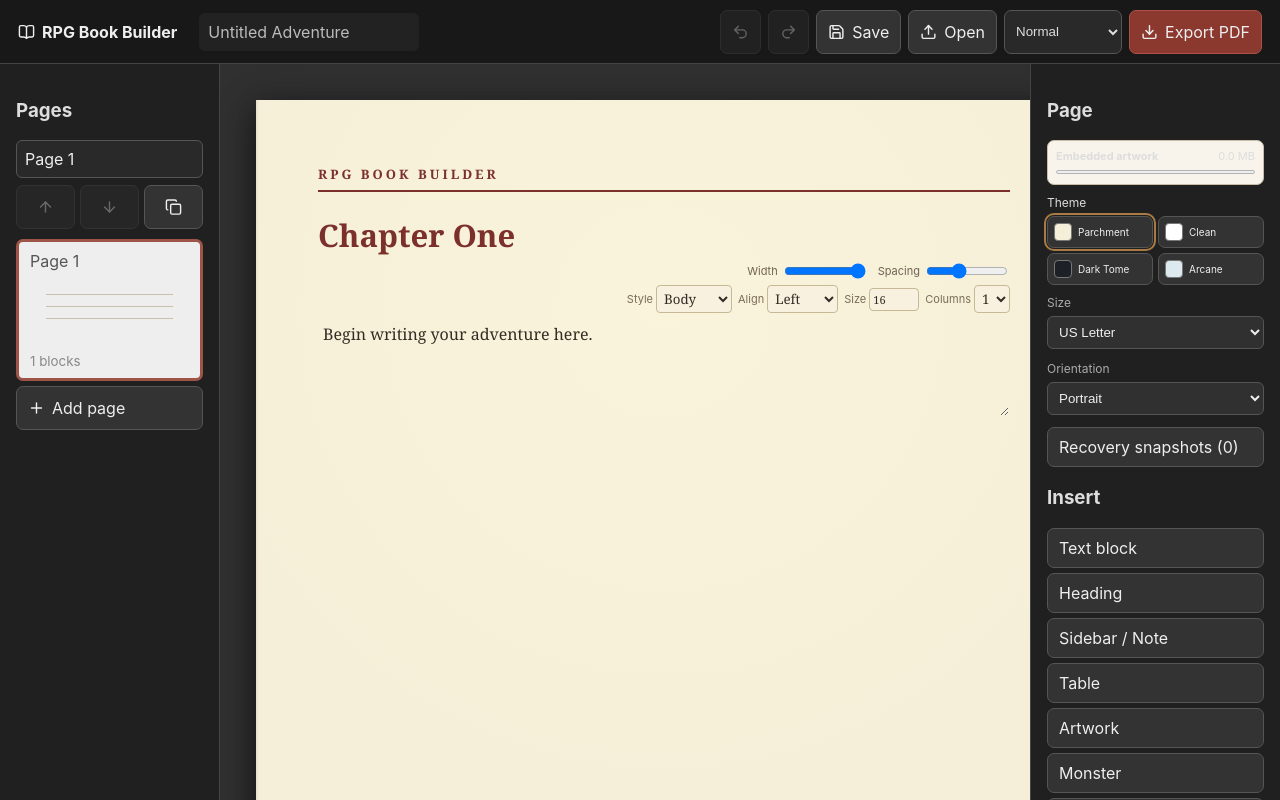
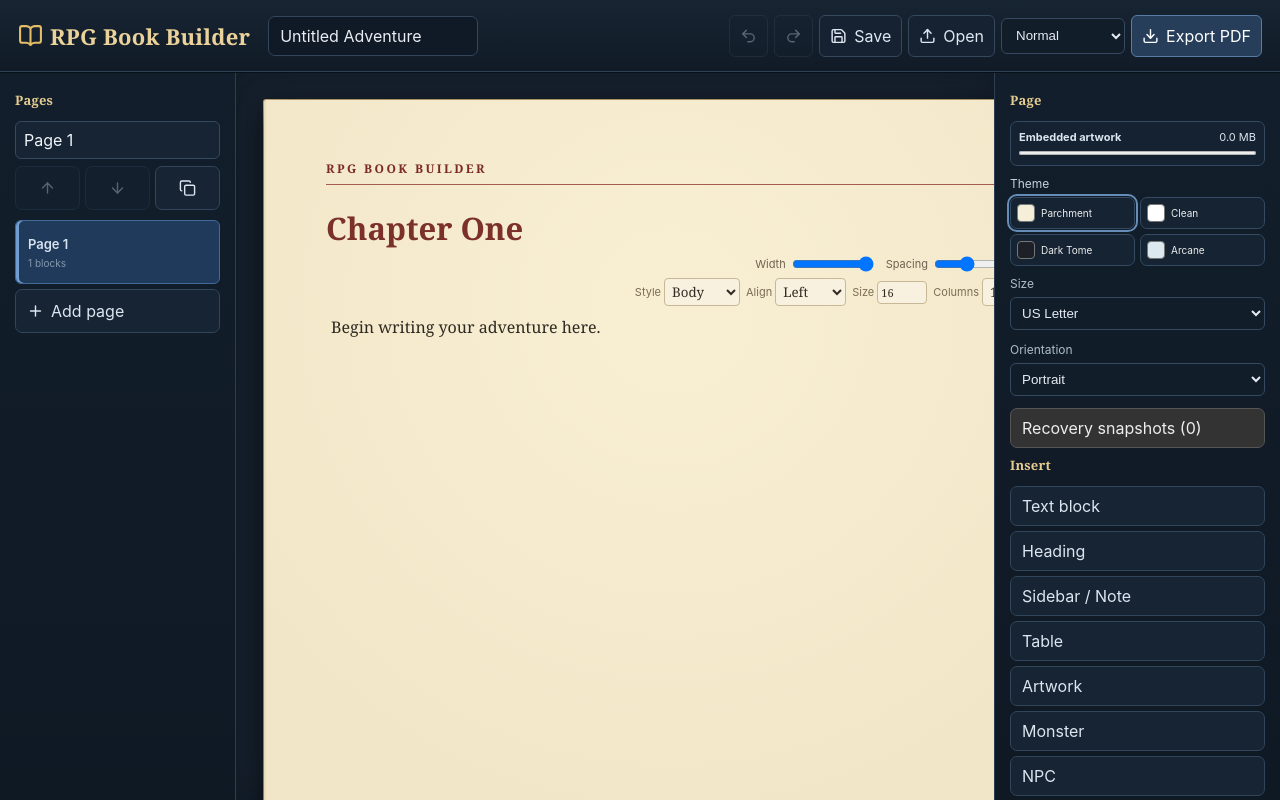
Before and after one commit to siller94-art/RPG-Book-Builder, a React (Vite) app: page / in a window 1280 px wide. Built offline with nearby package versions, Linux system fonts and the light colour scheme.

Commit message:
Match final RPG Book Builder mockup styling

```diff
--- a/src/styles.css
+++ b/src/styles.css
@@ -54,3 +54,48 @@
 .themePicker{display:grid;gap:6px;margin-bottom:10px;font-size:12px}.themeChoices{display:grid;grid-template-columns:1fr 1fr;gap:5px}.themeChoice{display:flex;align-items:center;justify-content:flex-start;gap:6px;padding:6px;font-size:10px}.themeChoice i{width:18px;height:18px;border-radius:4px;border:1px solid #777;background:#f5efd9}.themeChoice.clean i{background:#fff}.themeChoice.dark i{background:#1d2026}.themeChoice.arcane i{background:#dceaf0}.themeChoice.selected{outline:2px solid #a77b43;outline-offset:1px}
 
 .recoveryTools{display:grid;gap:5px;margin:8px 0}.recoveryList{display:grid;gap:4px;padding:6px;background:#242424;border:1px solid #444;border-radius:6px}.recoveryList button{text-align:left;font-size:10px;padding:6px}.recoveryList small{color:#aaa;padding:4px}
+
+
+/* Final RPG Book Builder desktop UI — mockup target */
+:root{font-family:Inter,system-ui,-apple-system,BlinkMacSystemFont,"Segoe UI",sans-serif;background:#0d1621;color:#dce6f1}
+body{background:#0d1621}
+.app{grid-template:72px 1fr/236px minmax(620px,1fr) 286px;background:#101a26}
+header{height:72px;background:linear-gradient(180deg,#172432 0%,#111b27 100%);border-bottom:1px solid #304153;padding:0 18px;gap:18px;box-shadow:0 1px 0 #071019;z-index:10}
+header b{font:700 22px Georgia,serif;color:#ead29a;white-space:nowrap;letter-spacing:.2px}
+header b svg{width:25px;height:25px;color:#e4bd67}
+.projectTitle{width:210px;background:#101a26;border:1px solid #33465a;color:#e9edf2;border-radius:7px;padding:9px 11px}
+.projectTitle:focus{border-color:#668bb6;box-shadow:0 0 0 2px #3f638533}
+nav{gap:6px;align-items:center}
+nav button,.quality{min-height:36px;background:#162231;border:1px solid #35485c;color:#dfe8f2;border-radius:6px;padding:8px 10px}
+nav button:hover{background:#21344a;border-color:#547395}
+nav .primary{background:#263e59;border-color:#577ca6;color:#fff}
+nav .primary:hover{background:#315173}
+.pages,.tools{background:linear-gradient(180deg,#121e2b,#0f1924);color:#d9e2ec;padding:15px;border-color:#2d3e50}
+.pages h3,.tools h3{font:700 13px Georgia,serif;color:#e6cc91;text-transform:none;letter-spacing:.2px;margin:4px 0 12px}
+.pageName{background:#162433;border:1px solid #354a60;color:#f0f4f8;border-radius:6px}
+.pageActions button,.pages>button,.tools>button{background:#162433;border-color:#31465b;color:#dce6f1}
+.pageActions button:hover,.pages>button:hover,.tools>button:hover{background:#213750;border-color:#54779c}
+.pages .thumb{height:64px!important;background:#111c28!important;color:#d8e2ed!important;border:1px solid #2d4053!important;border-radius:6px;padding:10px 12px;justify-content:center;gap:5px;box-shadow:none}
+.pages .thumb.selected{background:#203a5c!important;border-color:#426b9c!important;box-shadow:inset 3px 0 #6f9ed2}
+.pages .thumb:after{display:none}
+.pages .thumb span{font:600 13px Inter,sans-serif}
+.pages .thumb small{color:#8799ac;font-size:10px}
+.pages .danger{color:#f0a6a0}
+.tools .field{color:#aebdcc}
+.tools .field select,.quality{background:#111d29;border-color:#354a60;color:#e4ebf3}
+main{background:#17222e;padding:28px;box-shadow:inset 0 0 40px #07101966}
+.paper{background:#f2e6c8;color:#2d2922;box-shadow:0 8px 28px #0009,0 0 0 1px #c8ad7b;border-radius:2px;background-image:radial-gradient(circle at 45% 20%,#fff8df90,transparent 48%),linear-gradient(90deg,#8f6b3810,#fff0 10%,#fff0 90%,#8f6b3810);padding:60px 62px}
+.paper .pageTitle{font:700 12px Georgia,serif;color:#7b2925;letter-spacing:2.4px;border-bottom:1px solid #a65d4f}
+.blockTitle{font-family:Georgia,serif;color:#7c302b}
+.block textarea{font-family:Georgia,serif;color:#2e2922}
+.block:hover{outline:1px dashed #8a744d55;outline-offset:6px}
+.blockMove button,.remove{background:#172535;border-color:#425b74;color:#e1e9f2}
+.statblock{background:#ead9b5;border-color:#7c302b}
+.overflowWarning{background:#402826;border-color:#9b5b52;color:#fff2e8}
+.storageMeter{background:#152231;border-color:#334a60;color:#dbe5ef}
+.storageMeter.watch{background:#352f20;border-color:#8f773a}.storageMeter.large{background:#3c2424;border-color:#9b504a}
+.themePicker{color:#c5d1dc}.themeChoice{background:#152332;border-color:#344b61}.themeChoice.selected{outline-color:#668db8}
+.recoveryList{background:#0d1722;border-color:#31465b}
+.imageControls{background:#f4ead4cc;padding:6px;border-radius:5px}
+@media(max-width:1180px){.app{grid-template-columns:205px minmax(560px,1fr) 245px}header{gap:10px}.projectTitle{width:160px}nav button{padding:8px}}
+@media print{.app{display:none!important}}
```
